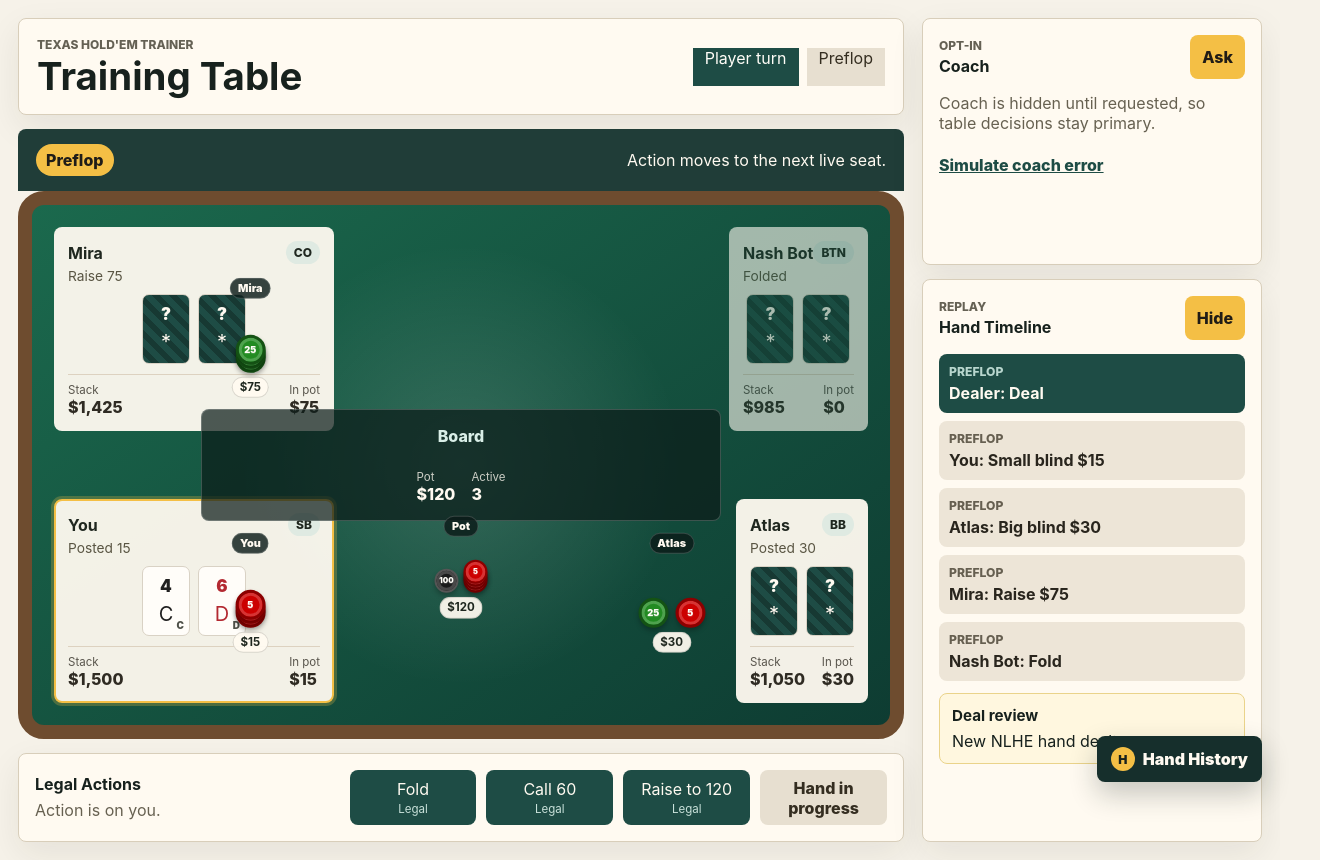
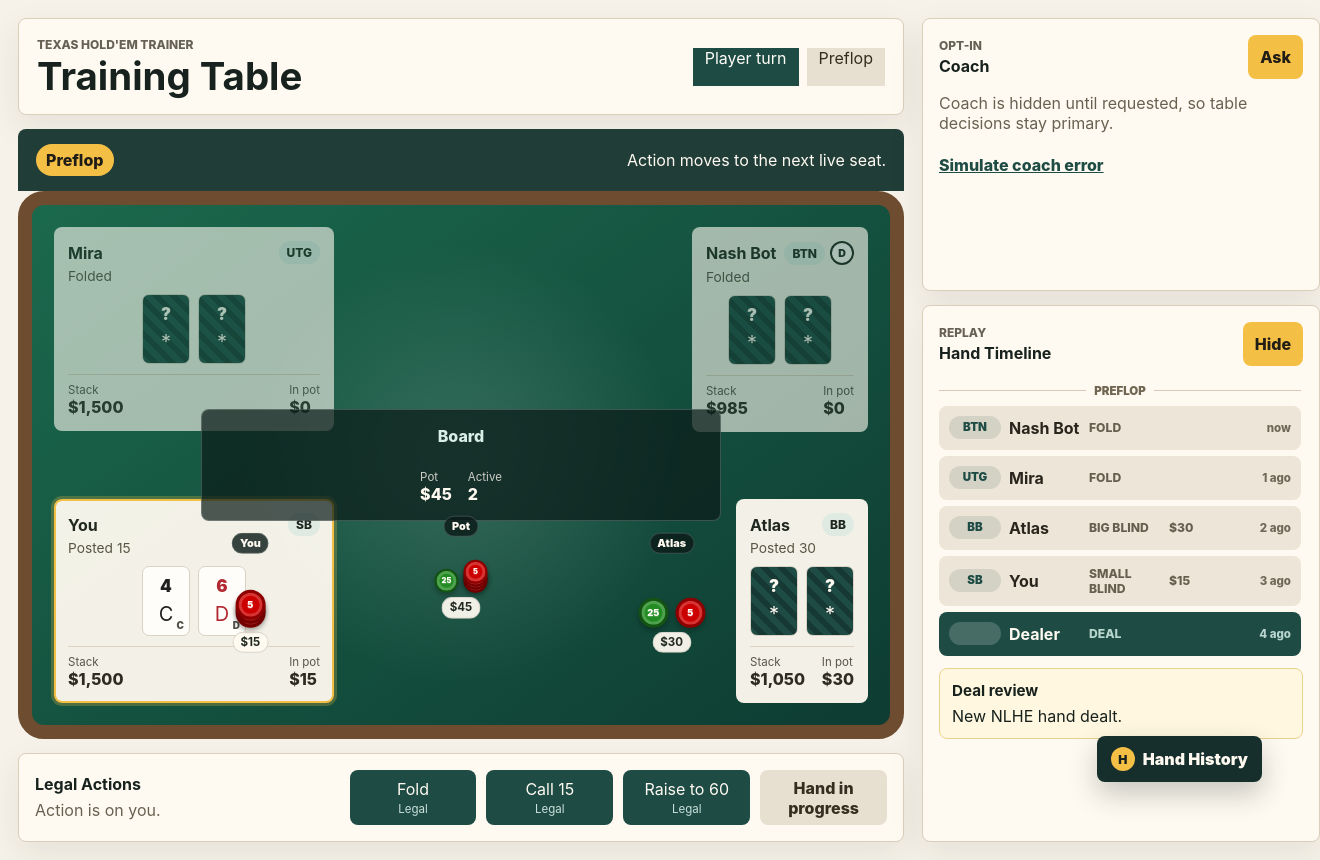
Before and after one commit to decraemerdevon-sudo/PokerDemo, a React (Vite) app: page / in a window 1280 px wide. Shown: the whole page, 1320 px wide, since content can reach past the window. Built offline with nearby package versions, Linux system fonts and the light colour scheme.

Commit message:
Resolve action feed and position tag conflicts

```diff
--- a/src/App.tsx
+++ b/src/App.tsx
@@ -9,6 +9,7 @@ import {
   chooseBotAction,
   createInitialTable,
   createNextHand,
+  getSeatLabel,
   getLegalActions,
   potSize,
   submitAction,
@@ -160,12 +161,18 @@ function ChipStacksView({ amount, label, size = 'player' }: { amount: number; la
   );
 }
 
-function SeatView({ seat, street, reveal }: { seat: Seat; street: Street; reveal: boolean }) {
+function SeatView({ seat, street, reveal, positionLabel, isButton }: { seat: Seat; street: Street; reveal: boolean; positionLabel: string; isButton: boolean }) {
   const isCurrent = seat.status === 'active' && seat.lastAction.toLowerCase().includes('waiting');
   return (
     <article className={`seat ${seat.isHero ? 'seat-hero' : ''} ${seat.status === 'folded' ? 'seat-folded' : ''} ${isCurrent ? 'seat-current' : ''}`} aria-label={`${seat.name} seat`}>
       <div>
-        <div className="seat-topline"><strong>{seat.name}</strong><span>{seat.role}</span></div>
+        <div className="seat-topline">
+          <strong>{seat.name}</strong>
+          <span className="seat-position-group">
+            {positionLabel && <span className="seat-position-label">{positionLabel}</span>}
+            {isButton && <span className="dealer-chip" aria-label="dealer button">D</span>}
+          </span>
+        </div>
         <p>{seat.status === 'folded' ? 'Folded' : seat.status === 'all-in' ? 'All-in' : seat.lastAction}</p>
       </div>
       <div className="seat-cards" aria-label={`${seat.name} cards`}>
@@ -176,6 +183,56 @@ function SeatView({ seat, street, reveal }: { seat: Seat; street: Street; reveal
         <div><dt>In pot</dt><dd>{formatMoney(seat.contribution)}</dd></div>
       </dl>
     </article>
+  );
+}
+
+function formatEventAmount(event: HandEvent) {
+  return event.amount ? formatMoney(event.amount) : '';
+}
+
+function eventTimeLabel(events: HandEvent[], index: number) {
+  const newerCount = events.length - index - 1;
+  return newerCount === 0 ? 'now' : `${newerCount} ago`;
+}
+
+function streetDividerLabel(event: HandEvent) {
+  if (event.action !== 'Deal street') return event.street;
+  const dealt = event.note.replace(/^Burned one and dealt /, '').replace(/\. Betting round.*$/, '');
+  return `${event.street} - ${dealt}`;
+}
+
+function ActionFeed({ events, selectedEvent, onSelect, onKeyDown }: {
+  events: HandEvent[];
+  selectedEvent: number;
+  onSelect: (index: number) => void;
+  onKeyDown: (event: KeyboardEvent<HTMLDivElement>) => void;
+}) {
+  const feedEvents = events.map((event, index) => ({ event, index })).reverse();
+  let previousStreet: Street | null = null;
+
+  return (
+    <div aria-label="Current hand action feed" className="timeline action-feed" onKeyDown={onKeyDown} role="listbox" tabIndex={0}>
+      {feedEvents.map(({ event, index }) => {
+        const showStreetDivider = event.street !== previousStreet;
+        previousStreet = event.street;
+        return (
+          <div className="action-feed-group" key={event.id}>
+            {showStreetDivider && (
+              <div className="street-divider" aria-label={`${event.street} street`}>
+                <span>{streetDividerLabel(event)}</span>
+              </div>
+            )}
+            <button aria-selected={selectedEvent === index} className={selectedEvent === index ? 'timeline-item action-feed-item active' : 'timeline-item action-feed-item'} onClick={() => onSelect(index)} role="option" type="button">
+              <span className="action-position">{event.position ?? ''}</span>
+              <strong>{event.actor}</strong>
+              <span>{event.action}</span>
+              <span>{formatEventAmount(event)}</span>
+              <time>{eventTimeLabel(events, index)}</time>
+            </button>
+          </div>
+        );
+      })}
+    </div>
   );
 }
 
@@ -342,6 +399,7 @@ function App() {
   const legalActions = useMemo(() => getLegalActions(state, hero.id), [state, hero.id]);
   const activeEvent = state.events[selectedEvent] || state.events[state.events.length - 1];
   const activePlayers = state.seats.filter((seat) => seat.status === 'active' || seat.status === 'all-in');
+  const occupiedSeatIndices = state.seats.map((seat) => seat.seatIndex);
   const isHeroTurn = state.currentSeatId === hero.id && state.stage === 'awaiting-action';
   const modeLabel = state.stage === 'hand-complete' ? 'Showdown' : activeSeat?.isHero ? 'Player turn' : activeSeat ? 'Bot action' : 'Resolving';
   const sessionStats = useMemo(() => state.seats.map((seat) => calculateSessionStats(seat.id, sessionHistory, state.bigBlind)), [sessionHistory, state.seats, state.bigBlind]);
@@ -443,7 +501,16 @@ function App() {
               <div className="board-cards">{state.board.map((card, index) => <CardView key={`${card.rank}-${card.suit}`} card={card} hidden={index >= board.length && state.stage !== 'hand-complete'} />)}</div>
               <dl className="pot-summary"><div><dt>Pot</dt><dd>{formatMoney(pot)}</dd></div><div><dt>Active</dt><dd>{activePlayers.length}</dd></div></dl>
             </div>
-            <div className="seats-grid">{state.seats.map((seat) => <SeatView key={seat.id} seat={seat} street={state.street} reveal={seat.isHero || showAllCards} />)}</div>
+            <div className="seats-grid">{state.seats.map((seat) => (
+              <SeatView
+                isButton={seat.seatIndex === state.buttonSeatIndex}
+                key={seat.id}
+                positionLabel={getSeatLabel(seat.seatIndex, state.buttonSeatIndex, occupiedSeatIndices)}
+                reveal={seat.isHero || showAllCards}
+                seat={seat}
+                street={state.street}
+              />
+            ))}</div>
           </div>
         </div>
         <section className="action-panel" aria-labelledby="actions-title">
@@ -472,13 +539,12 @@ function App() {
           <div className="panel-heading"><div><p className="eyebrow">Replay</p><h2 id="review-title">Hand Timeline</h2></div><button onClick={() => setHistoryVisible((visible) => !visible)} type="button">{historyVisible ? 'Hide' : 'Show'}</button></div>
           {historyVisible ? (
             <>
-              <div aria-label="Hand timeline" className="timeline" onKeyDown={handleTimelineKey} role="listbox" tabIndex={0}>
-                {state.events.map((event, index) => (
-                  <button aria-selected={selectedEvent === index} className={selectedEvent === index ? 'timeline-item active' : 'timeline-item'} key={event.id} onClick={() => { setSelectedEvent(index); setMode('review'); }} role="option" type="button">
-                    <span>{event.street}</span><strong>{event.actor}: {event.action}{event.amount ? ` ${formatMoney(event.amount)}` : ''}</strong>
-                  </button>
-                ))}
-              </div>
+              <ActionFeed
+                events={state.events}
+                onKeyDown={handleTimelineKey}
+                onSelect={(index) => { setSelectedEvent(index); setMode('review'); }}
+                selectedEvent={selectedEvent}
+              />
               <article className="review-detail"><h3>{activeEvent.action} review</h3><p>{activeEvent.note}</p></article>
             </>
           ) : <div className="empty-state"><strong>Empty history</strong><p>No hand events are selected for review.</p></div>}
--- a/src/handHistoryAnalytics.ts
+++ b/src/handHistoryAnalytics.ts
@@ -15,7 +15,7 @@ type TrackInput = Omit<HandHistoryAnalyticsEvent, 'id' | 'handId' | 'occurredAt'
   occurredAt?: string;
 };
 
-const ANALYTICS_ENDPOINT = '/api/hand-history';
+const ANALYTICS_ENDPOINT = '';
 
 function getSessionId() {
   const storageKey = 'poker-demo-session-id';
@@ -38,6 +38,8 @@ function createEvent(input: TrackInput): HandHistoryAnalyticsEvent {
 
 export function trackHandHistoryEvent(input: TrackInput) {
   const event = createEvent(input);
+  if (!ANALYTICS_ENDPOINT) return event;
+
   const payload = {
     sessionId: getSessionId(),
     handId: event.handId,
--- a/src/nlheEngine.ts
+++ b/src/nlheEngine.ts
@@ -199,18 +199,29 @@ function rotateSoFirstIsAfter(activeSeatIndices: number[], buttonSeatIndex: numb
   return [...activeSeatIndices.slice(buttonPosition + 1), ...activeSeatIndices.slice(0, buttonPosition + 1)];
 }
 
-export function buildPositionLabels(numActive: number): SeatRole[] {
-  switch (numActive) {
-    case 2: return ['BB', 'BTN/SB'];
-    case 3: return ['SB', 'BB', 'BTN'];
-    case 4: return ['SB', 'BB', 'CO', 'BTN'];
-    case 5: return ['SB', 'BB', 'UTG', 'CO', 'BTN'];
-    case 6: return ['SB', 'BB', 'UTG', 'MP', 'CO', 'BTN'];
-    case 7: return ['SB', 'BB', 'UTG', 'UTG+1', 'MP', 'CO', 'BTN'];
-    case 8: return ['SB', 'BB', 'UTG', 'UTG+1', 'MP', 'HJ', 'CO', 'BTN'];
-    case 9: return ['SB', 'BB', 'UTG', 'UTG+1', 'MP', 'MP+1', 'HJ', 'CO', 'BTN'];
-    default: return (['SB', 'BB', 'UTG', 'UTG+1', 'MP', 'MP+1', 'HJ', 'CO', 'BTN'] as SeatRole[]).slice(0, numActive);
-  }
+export function getPositionLabel(distanceFromButton: number, numActive: number): SeatRole {
+  if (numActive === 2) return distanceFromButton === 0 ? 'BTN/SB' : 'BB';
+  const labels: SeatRole[] = numActive >= 9
+    ? ['BTN', 'SB', 'BB', 'UTG', 'UTG+1', 'MP', 'MP+1', 'HJ', 'CO']
+    : numActive === 8
+      ? ['BTN', 'SB', 'BB', 'UTG', 'UTG+1', 'MP', 'HJ', 'CO']
+      : numActive === 7
+        ? ['BTN', 'SB', 'BB', 'UTG', 'UTG+1', 'MP', 'CO']
+        : numActive === 6
+          ? ['BTN', 'SB', 'BB', 'UTG', 'MP', 'CO']
+          : numActive === 5
+            ? ['BTN', 'SB', 'BB', 'UTG', 'CO']
+            : ['BTN', 'SB', 'BB', 'UTG'];
+  return labels[distanceFromButton] ?? 'UTG';
+}
+
+export function getSeatLabel(seatIndex: number, buttonSeatIndex: number, activeSeatIndices: number[]): SeatRole | '' {
+  const sortedActiveSeatIndices = [...activeSeatIndices].sort((a, b) => a - b);
+  const buttonPosInActive = sortedActiveSeatIndices.indexOf(buttonSeatIndex);
+  const thisPosInActive = sortedActiveSeatIndices.indexOf(seatIndex);
+  if (buttonPosInActive === -1 || thisPosInActive === -1) return '';
+  const distanceFromButton = (thisPosInActive - buttonPosInActive + sortedActiveSeatIndices.length) % sortedActiveSeatIndices.length;
+  return getPositionLabel(distanceFromButton, sortedActiveSeatIndices.length);
 }
 
 export function assignBlindsAndPositions(table: TableState): PositionMap {
@@ -223,19 +234,19 @@ export function assignBlindsAndPositions(table: TableState): PositionMap {
   if (numActive === 2) {
     return {
       positions: {
-        BTN: orderedFromButton[1],
-        SB: orderedFromButton[1],
+        BTN: table.buttonSeatIndex,
+        SB: table.buttonSeatIndex,
         BB: orderedFromButton[0],
-        UTG: orderedFromButton[1],
+        UTG: table.buttonSeatIndex,
       },
-      preflopActionOrder: [orderedFromButton[1], orderedFromButton[0]],
+      preflopActionOrder: [table.buttonSeatIndex, orderedFromButton[0]],
       postflopActionOrder: [orderedFromButton[0], orderedFromButton[1]],
     };
   }
 
-  const labels = buildPositionLabels(numActive);
-  const positions = orderedFromButton.reduce<Partial<Record<SeatRole, number>>>((acc, seatIndex, index) => {
-    acc[labels[index]] = seatIndex;
+  const positions = activeSeatIndices.reduce<Partial<Record<SeatRole, number>>>((acc, seatIndex) => {
+    const label = getSeatLabel(seatIndex, table.buttonSeatIndex, activeSeatIndices);
+    if (label) acc[label] = seatIndex;
     return acc;
   }, {});
 
--- a/src/styles.css
+++ b/src/styles.css
@@ -376,15 +376,37 @@ dd {
 .seat-topline {
   align-items: center;
   display: flex;
+  gap: 8px;
   justify-content: space-between;
 }
 
-.seat-topline span {
+.seat-position-group {
+  align-items: center;
+  display: flex;
+  flex: 0 0 auto;
+  gap: 5px;
+}
+
+.seat-position-label {
   background: #dfeae2;
   border-radius: 999px;
   font-size: 0.75rem;
   font-weight: 800;
   padding: 4px 8px;
+}
+
+.dealer-chip {
+  align-items: center;
+  background: #fffdf9;
+  border: 2px solid #1f271f;
+  border-radius: 50%;
+  color: #1f271f;
+  display: inline-flex;
+  font-size: 0.66rem;
+  font-weight: 950;
+  height: 24px;
+  justify-content: center;
+  width: 24px;
 }
 
 .seat p {
@@ -525,6 +547,14 @@ dd {
   margin-bottom: 14px;
 }
 
+.panel-heading > div {
+  min-width: 0;
+}
+
+.panel-heading button {
+  flex: 0 0 auto;
+}
+
 .panel-heading h2 {
   margin-bottom: 0;
 }
@@ -581,6 +611,9 @@ dd {
 .timeline {
   display: grid;
   gap: 8px;
+  max-height: 560px;
+  overflow-y: auto;
+  padding-right: 2px;
 }
 
 .timeline-item {
@@ -590,6 +623,74 @@ dd {
   gap: 4px;
   padding: 10px;
   text-align: left;
+}
+
+.action-feed {
+  gap: 6px;
+}
+
+.action-feed-group {
+  display: grid;
+  gap: 6px;
+}
+
+.street-divider {
+  align-items: center;
+  color: #706651;
+  display: flex;
+  font-size: 0.72rem;
+  font-weight: 900;
+  justify-content: center;
+  padding: 4px 0 2px;
+  text-transform: uppercase;
+}
+
+.street-divider::before,
+.street-divider::after {
+  background: #d7cbb8;
+  content: "";
+  flex: 1;
+  height: 1px;
+}
+
+.street-divider span {
+  padding: 0 8px;
+}
+
+.action-feed-item {
+  align-items: center;
+  display: grid;
+  gap: 8px;
+  grid-template-columns: 52px minmax(72px, 1fr) 72px 62px 52px;
+  min-height: 44px;
+}
+
+.action-feed-item .action-position {
+  background: rgba(30, 76, 69, 0.12);
+  border-radius: 999px;
+  color: #1e4c45;
+  font-size: 0.72rem;
+  font-weight: 900;
+  line-height: 1;
+  min-height: 23px;
+  padding: 6px 7px;
+  text-align: center;
+}
+
+.action-feed-item time {
+  color: #6f6858;
+  font-size: 0.72rem;
+  font-weight: 800;
+  text-align: right;
+}
+
+.action-feed-item.active .action-position {
+  background: rgba(255, 250, 241, 0.18);
+  color: #fffaf1;
+}
+
+.action-feed-item.active time {
+  color: #b8d6ce;
 }
 
 .timeline-item span {
@@ -898,7 +999,7 @@ dd {
   }
 }
 
-@media (max-width: 760px) {
+@media (max-width: 820px) {
   .app-shell {
     padding: 10px;
   }
@@ -958,6 +1059,14 @@ dd {
     grid-template-columns: 1fr;
   }
 
+  .action-feed-item {
+    grid-template-columns: 46px minmax(54px, 1fr) 58px 54px;
+  }
+
+  .action-feed-item time {
+    display: none;
+  }
+
   .hand-history-panel {
     bottom: 66px;
     left: 10px;
```
Also changed, not shown: index.html (+1 -0 lines), scripts/verify-position-rotation.ts (+18 -1 lines).
